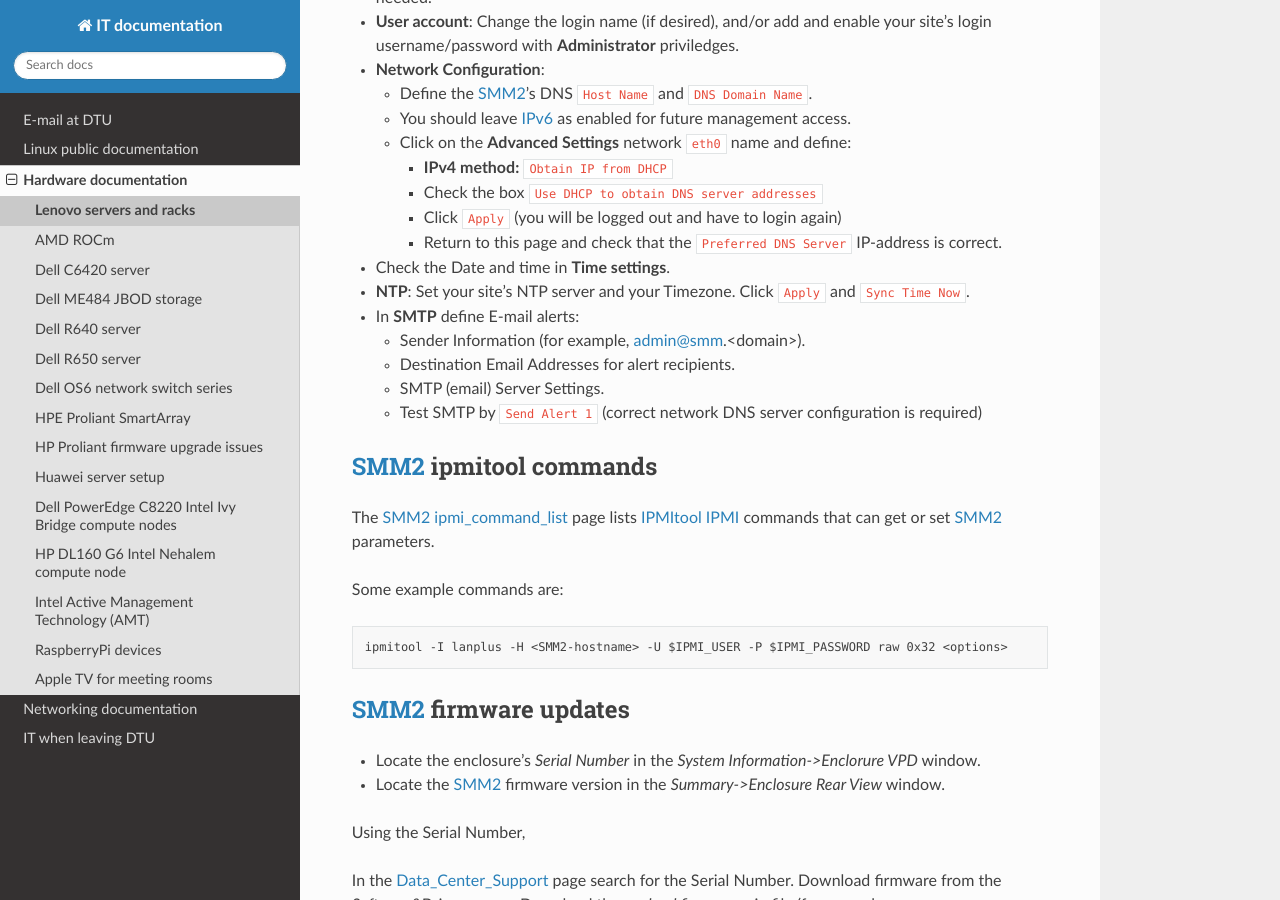
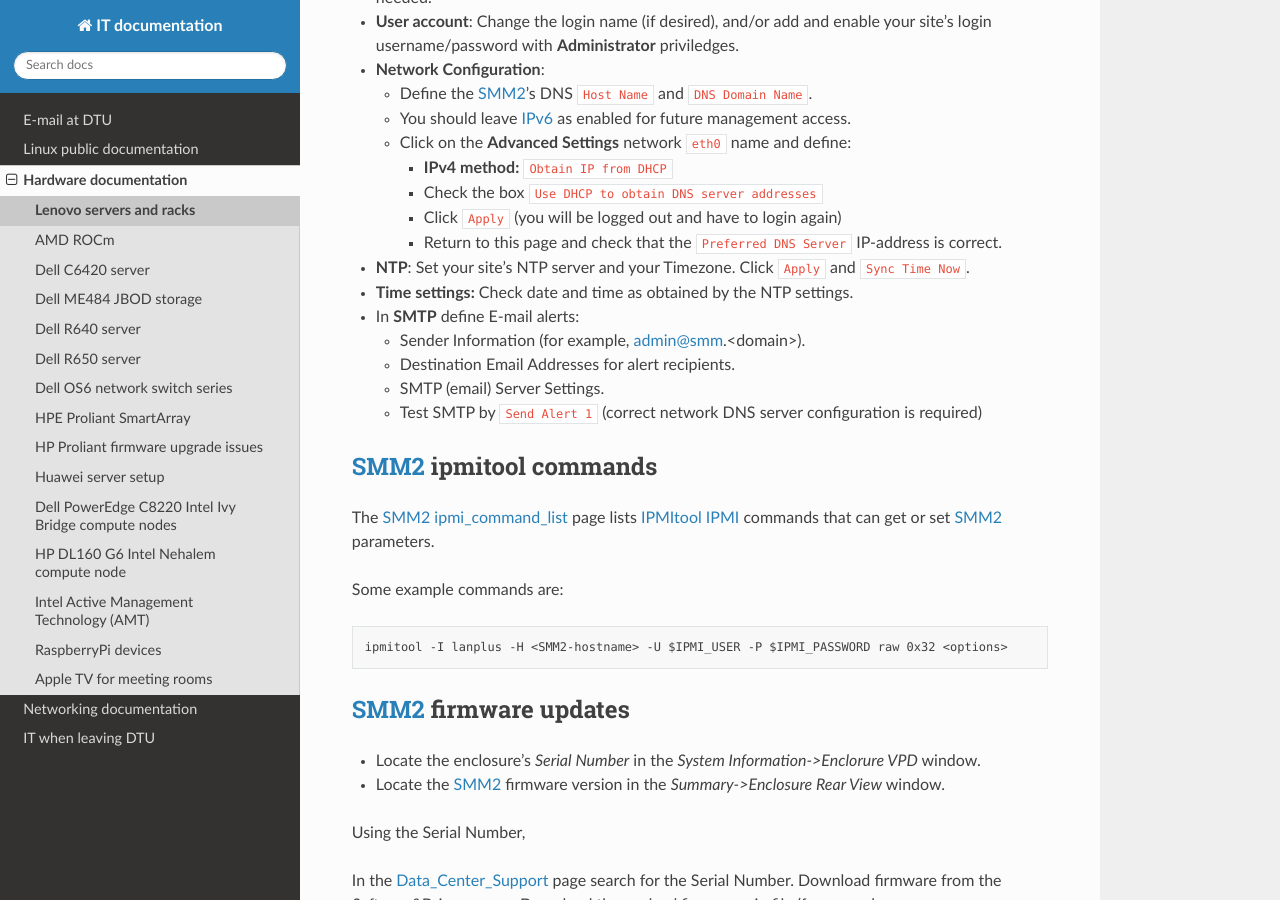
Before and after one commit to OleHolmNielsen/ITwiki, a Sphinx documentation site: the page built from docs/Lenovo_DW612S.rst, in a window 1280 px wide and 900 px high, scrolled down 954 px. Built offline with Sphinx 7.4.7 and the Read the Docs theme 3.1.0, drawn with Linux system fonts in a browser that asks for light colours.

Commit message:
Minor edit

```diff
--- a/docs/Lenovo_DW612S.rst
+++ b/docs/Lenovo_DW612S.rst
@@ -53,10 +53,10 @@
     * Click ``Apply`` (you will be logged out and have to login again)
     * Return to this page and check that the ``Preferred DNS Server`` IP-address is correct.
 
-* Check the Date and time in **Time settings**.
-
 * **NTP**: Set your site's NTP server and your Timezone.
   Click ``Apply`` and ``Sync Time Now``.
+
+* **Time settings:** Check date and time as obtained by the NTP settings.
 
 * In **SMTP** define E-mail alerts:
 
```
